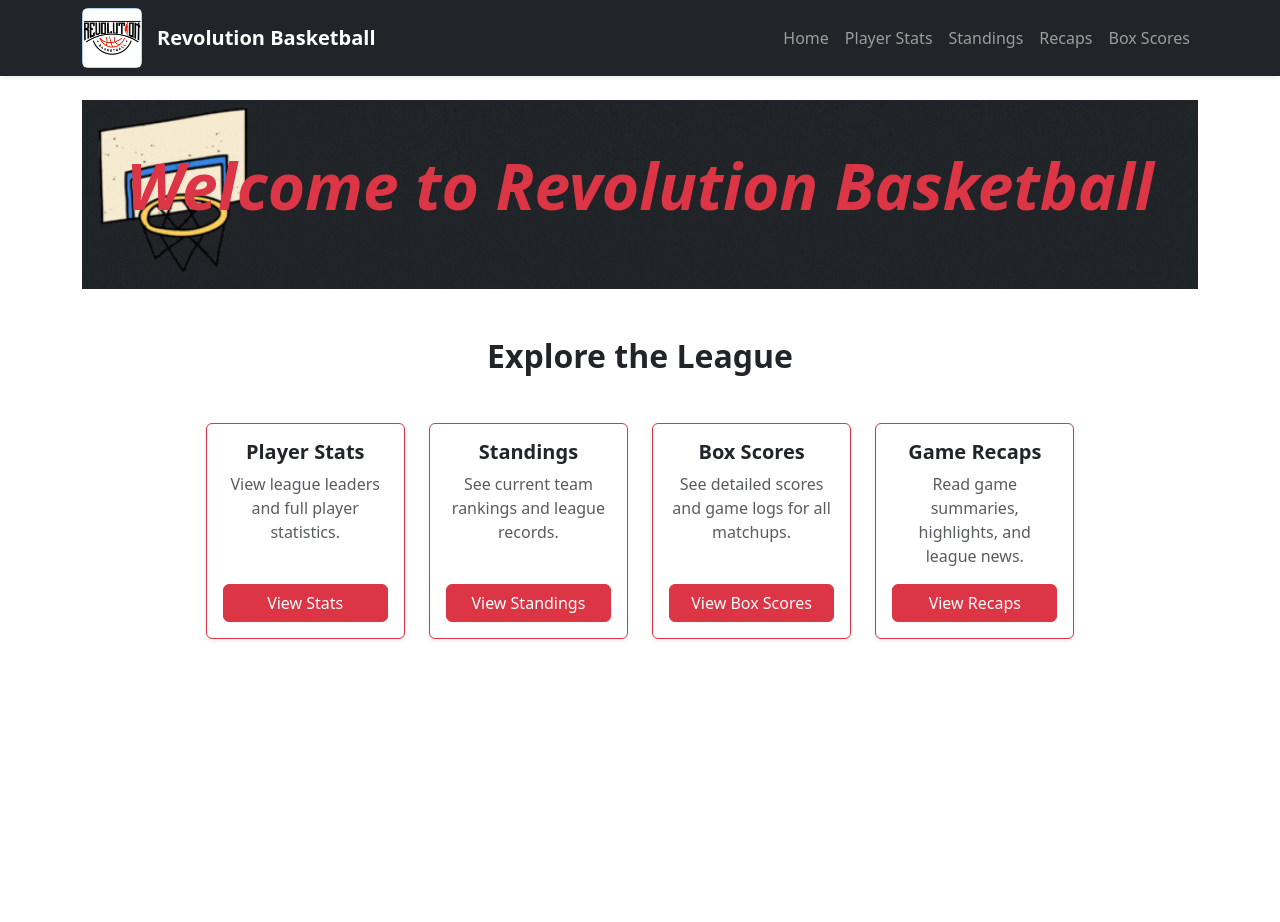
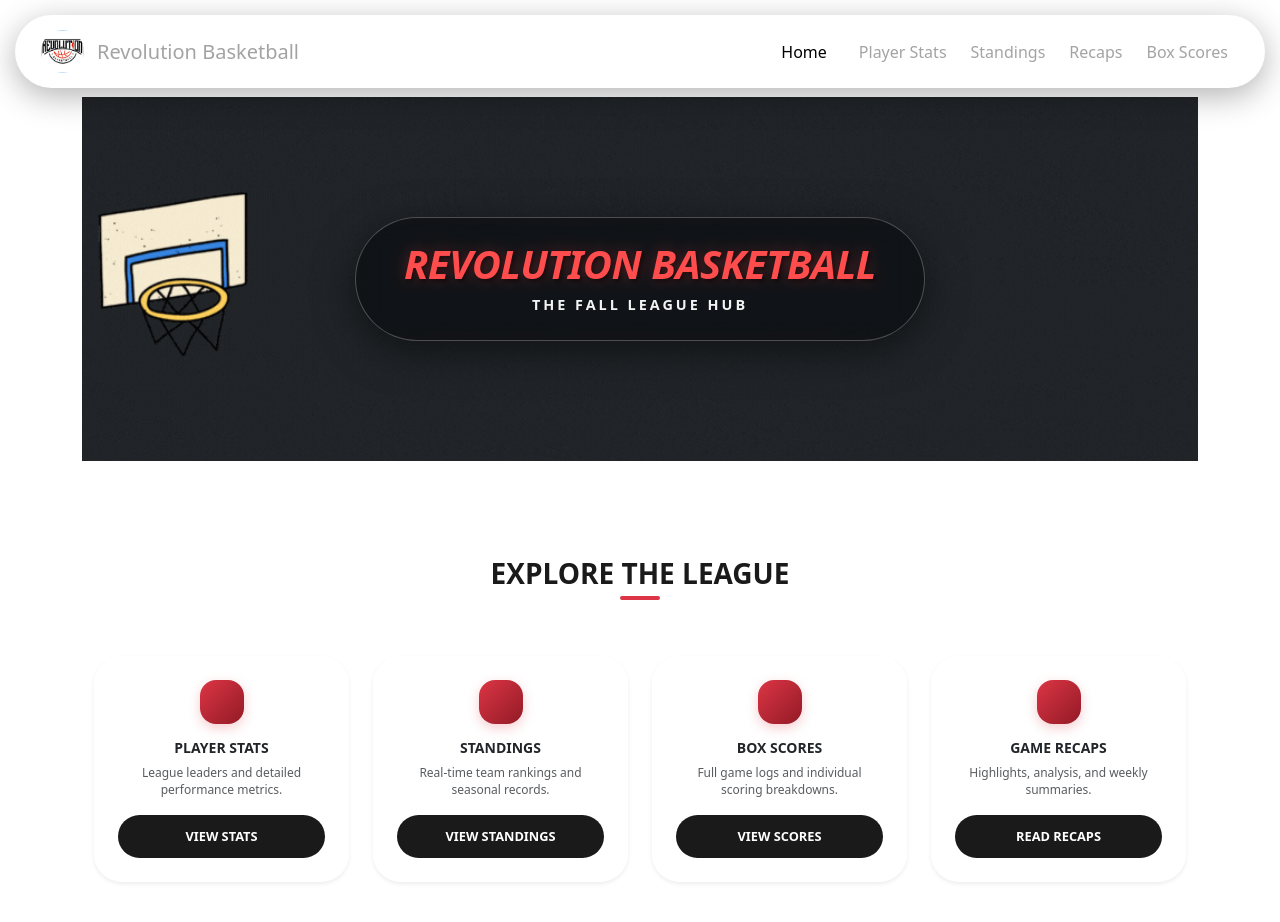
Before and after one commit to jhare3/RevolutionStats, a React (Create React App) app in the folder frontend/: page / in a window 1280 px wide. Shown: the top 922 px of the page. Before the commit the page ends 800 px from the top, so only its background shows below. Built offline with nearby package versions, Linux system fonts and the light colour scheme.

Commit message:
liquid glass update

```diff
--- a/frontend/src/Home.js
+++ b/frontend/src/Home.js
@@ -1,127 +1,228 @@
 import React from "react";
 import { Link } from 'react-router-dom';
 
-
 const Home = () => {
   return (
-    // Apply a background color style or class to this outermost div.
-    // Using white background here, assuming the parent container manages the overall page bg-light/bg-gray.
-    <div style={{ backgroundColor: '#ffffff' }}>
+    <div className="min-vh-100" style={{ backgroundColor: '#ffffff' }}>
+      <style>
+        {`
+          .hero-section {
+            background-image: url("/revolutionHero.gif");
+            background-size: cover;
+            background-position: left center;
+            position: relative;
+            /* Responsive padding: smaller on mobile, larger on desktop */
+            padding: clamp(4rem, 15vh, 8rem) 0;
+          }
+
+          /* Optimized glass overlay for mobile */
+          .glass-hero-capsule {
+            background: rgba(0, 0, 0, 0.45);
+            backdrop-filter: blur(12px) saturate(160%);
+            -webkit-backdrop-filter: blur(12px) saturate(160%);
+            border: 1px solid rgba(255, 255, 255, 0.25);
+            padding: clamp(1rem, 4vw, 1.5rem) clamp(1.5rem, 8vw, 3rem);
+            border-radius: 100px;
+            display: inline-block;
+            box-shadow: 0 10px 40px rgba(0, 0, 0, 0.5);
+            max-width: 90%; /* Prevent hitting screen edges on mobile */
+          }
+
+          /* Shrunken title with fluid sizing for mobile/iPhone */
+          .hero-title-pop {
+            font-size: clamp(1.5rem, 6vw, 2.5rem);
+            font-weight: 900;
+            letter-spacing: -0.5px;
+            color: #ff4d4d;
+            text-shadow: 0 0 15px rgba(255, 77, 77, 0.3), 2px 2px 4px rgba(0, 0, 0, 0.8);
+            margin: 0;
+            line-height: 1.1;
+          }
+
+          .hero-subtitle {
+            font-size: clamp(0.7rem, 3vw, 0.9rem);
+            letter-spacing: clamp(1px, 1vw, 3px);
+            opacity: 0.95;
+          }
+
+          .section-heading {
+            font-size: clamp(1.25rem, 5vw, 1.75rem);
+            font-weight: 800;
+            color: #1a1a1a;
+            position: relative;
+            display: inline-block;
+            padding-bottom: 10px;
+          }
+
+          .section-heading::after {
+            content: "";
+            position: absolute;
+            bottom: 0;
+            left: 50%;
+            transform: translateX(-50%);
+            width: 40px;
+            height: 4px;
+            background: #dc3545;
+            border-radius: 2px;
+          }
+
+          /* Optimized cards for touch interaction */
+          .liquid-glass-card {
+            background: rgba(255, 255, 255, 0.85);
+            backdrop-filter: blur(12px);
+            -webkit-backdrop-filter: blur(12px);
+            border: 1px solid rgba(0, 0, 0, 0.08);
+            border-radius: 1.75rem;
+            transition: all 0.3s ease;
+            overflow: hidden;
+          }
+
+          @media (hover: hover) {
+            .liquid-glass-card:hover {
+              transform: translateY(-8px);
+              background: #ffffff;
+              box-shadow: 0 20px 40px rgba(220, 53, 69, 0.12);
+              border: 1px solid rgba(220, 53, 69, 0.2);
+            }
+          }
+
+          /* Ensure cards look good when stacked on mobile */
+          @media (max-width: 576px) {
+            .liquid-glass-card {
+              border-radius: 1.25rem;
+            }
+          }
+
+          .card-icon-wrapper {
+            width: 44px;
+            height: 44px;
+            background: linear-gradient(135deg, #dc3545 0%, #921a25 100%);
+            color: white;
+            display: flex;
+            align-items: center;
+            justify-content: center;
+            border-radius: 1rem;
+            margin: 0 auto 1rem;
+            box-shadow: 0 4px 12px rgba(220, 53, 69, 0.25);
+          }
+
+          .card-btn {
+            background: #1a1a1a;
+            color: white;
+            border: none;
+            padding: 0.75rem 1.5rem; /* Larger touch target for mobile */
+            font-size: 0.8rem;
+            font-weight: 700;
+            border-radius: 100px;
+            transition: all 0.3s ease;
+            width: 100%; /* Full width buttons on mobile feel more native */
+          }
+
+          .card-btn:active {
+            transform: scale(0.95);
+            background: #dc3545;
+          }
+
+          .x-small {
+            font-size: 0.75rem;
+            line-height: 1.4;
+          }
+        `}
+      </style>
 
       {/* Hero Section */}
-      <div
-        // OPTIMIZATION: Reduced vertical padding on mobile (py-4) but retained large padding on large screens (py-6)
-        className="text-white text-center py-4 py-lg-6"
-        style={{
-          // Note: The image URL should be a public path or absolute URL in production.
-          backgroundImage: 'url("/revolutionHero.gif")',
-          backgroundSize: "cover",
-          // FIXED: Changed backgroundPosition to prioritize the far left part of the image.
-          backgroundPosition: "left center",
-        }}
-      >
-        {/* REMOVED: bg-dark bg-opacity-50 for a transparent background */}
-        <div className="py-4 px-3 mx-auto rounded-3">
-
-          {/* Added fst-italic for italic font style */}
-          <h1 className="display-3 fw-bold mb-3 text-danger fst-italic">Welcome to Revolution Basketball</h1>
+      <div className="hero-section text-center">
+        <div className="container px-3">
+          <div className="glass-hero-capsule">
+            <h1 className="hero-title-pop fst-italic">
+              REVOLUTION BASKETBALL
+            </h1>
+            <p className="text-white mt-2 mb-0 fw-bold text-uppercase hero-subtitle">
+              The Fall League Hub
+            </p>
+          </div>
         </div>
       </div>
 
-      {/* Quick Links Section - Now includes all five key pages */}
-      <div className="container my-5">
-        <h2 className="text-center mb-5 fw-bold text-dark">Explore the League</h2>
+      {/* Quick Links Section */}
+      <div className="container my-4 my-md-5 py-4 py-md-5">
+        <div className="text-center mb-4 mb-md-5">
+          <h2 className="section-heading text-uppercase tracking-tight">Explore the League</h2>
+        </div>
 
-        {/* Bootstrap Row with 5 columns for a large desktop display, wrapping to 2 or 1 column on smaller screens */}
-        <div className="row g-4 row-cols-1 row-cols-md-2 row-cols-lg-3 row-cols-xl-5 justify-content-center">
+        <div className="row g-3 g-md-4 row-cols-1 row-cols-sm-2 row-cols-lg-4 justify-content-center">
 
-          {/* 1. Player Stats Card (New) */}
+          {/* 1. Player Stats Card */}
           <div className="col">
-            <div className="card h-100 shadow-sm border-danger">
-              <div className="card-body text-center d-flex flex-column justify-content-between">
+            <div className="card liquid-glass-card h-100 p-3 p-md-4 border-0 shadow-sm">
+              <div className="card-body text-center d-flex flex-column justify-content-between p-0">
                 <div>
-                  <i className="bi bi-person-fill fs-1 text-danger mb-2"></i>
-                  <h5 className="card-title fw-bold">Player Stats</h5>
-                  <p className="card-text text-muted">View league leaders and full player statistics.</p>
+                  <div className="card-icon-wrapper">
+                    <i className="bi bi-person-fill fs-5"></i>
+                  </div>
+                  <h6 className="fw-bold mb-2 text-dark small">PLAYER STATS</h6>
+                  <p className="card-text text-muted x-small">League leaders and detailed performance metrics.</p>
                 </div>
-                {/* Replaced Link with <a> */}
-                <Link to="/player-stats" className="btn btn-danger mt-3">
-                  View Stats
+                <Link to="/player-stats" className="card-btn mt-3 text-decoration-none d-flex align-items-center justify-content-center">
+                  VIEW STATS
                 </Link>
               </div>
             </div>
           </div>
 
-          {/* 2. Standings Card (New) */}
+          {/* 2. Standings Card */}
           <div className="col">
-            <div className="card h-100 shadow-sm border-danger">
-              <div className="card-body text-center d-flex flex-column justify-content-between">
+            <div className="card liquid-glass-card h-100 p-3 p-md-4 border-0 shadow-sm">
+              <div className="card-body text-center d-flex flex-column justify-content-between p-0">
                 <div>
-                  <i className="bi bi-bar-chart-fill fs-1 text-danger mb-2"></i>
-                  <h5 className="card-title fw-bold">Standings</h5>
-                  <p className="card-text text-muted">See current team rankings and league records.</p>
+                  <div className="card-icon-wrapper">
+                    <i className="bi bi-bar-chart-fill fs-5"></i>
+                  </div>
+                  <h6 className="fw-bold mb-2 text-dark small">STANDINGS</h6>
+                  <p className="card-text text-muted x-small">Real-time team rankings and seasonal records.</p>
                 </div>
-                {/* Replaced Link with <a> */}
-                <Link to="/teams" className="btn btn-danger mt-3">
-                  View Standings
+                <Link to="/teams" className="card-btn mt-3 text-decoration-none d-flex align-items-center justify-content-center">
+                  VIEW STANDINGS
                 </Link>
               </div>
             </div>
           </div>
 
-          {/* 3. Box Scores Card (Existing) */}
+          {/* 3. Box Scores Card */}
           <div className="col">
-            <div className="card h-100 shadow-sm border-danger">
-              <div className="card-body text-center d-flex flex-column justify-content-between">
+            <div className="card liquid-glass-card h-100 p-3 p-md-4 border-0 shadow-sm">
+              <div className="card-body text-center d-flex flex-column justify-content-between p-0">
                 <div>
-                  <i className="bi bi-list-columns-reverse fs-1 text-danger mb-2"></i>
-                  <h5 className="card-title fw-bold">Box Scores</h5>
-                  <p className="card-text text-muted">See detailed scores and game logs for all matchups.</p>
+                  <div className="card-icon-wrapper">
+                    <i className="bi bi-list-columns-reverse fs-5"></i>
+                  </div>
+                  <h6 className="fw-bold mb-2 text-dark small">BOX SCORES</h6>
+                  <p className="card-text text-muted x-small">Full game logs and individual scoring breakdowns.</p>
                 </div>
-                {/* Replaced Link with <a> */}
-                <Link to="/boxscores" className="btn btn-danger mt-3">
-                  View Box Scores
+                <Link to="/boxscores" className="card-btn mt-3 text-decoration-none d-flex align-items-center justify-content-center">
+                  VIEW SCORES
                 </Link>
               </div>
             </div>
           </div>
 
-          {/* 4. Game Recaps Card (Existing) */}
+          {/* 4. Game Recaps Card */}
           <div className="col">
-            <div className="card h-100 shadow-sm border-danger">
-              <div className="card-body text-center d-flex flex-column justify-content-between">
+            <div className="card liquid-glass-card h-100 p-3 p-md-4 border-0 shadow-sm">
+              <div className="card-body text-center d-flex flex-column justify-content-between p-0">
                 <div>
-                  <i className="bi bi-file-text-fill fs-1 text-danger mb-2"></i>
-                  <h5 className="card-title fw-bold">Game Recaps</h5>
-                  <p className="card-text text-muted">Read game summaries, highlights, and league news.</p>
+                  <div className="card-icon-wrapper">
+                    <i className="bi bi-file-text-fill fs-5"></i>
+                  </div>
+                  <h6 className="fw-bold mb-2 text-dark small">GAME RECAPS</h6>
+                  <p className="card-text text-muted x-small">Highlights, analysis, and weekly summaries.</p>
                 </div>
-                {/* Replaced Link with <a> */}
-                <Link to="/recaps" className="btn btn-danger mt-3">
-                  View Recaps
+                <Link to="/recaps" className="card-btn mt-3 text-decoration-none d-flex align-items-center justify-content-center">
+                  READ RECAPS
                 </Link>
               </div>
             </div>
           </div>
-
-
-          {/* 5. Player Profiles Card (Commented Out for Future Use) */}
-          {/*
-          <div className="col">
-            <div className="card h-100 shadow-sm border-danger">
-              <div className="card-body text-center d-flex flex-column justify-content-between">
-                <div>
-                  <i className="bi bi-person-lines-fill fs-1 text-danger mb-2"></i>
-                  <h5 className="card-title fw-bold">Player Profiles</h5>
-                  <p className="card-text text-muted">Browse full profiles and individual performance history.</p>
-                </div>
-                <Link to="/profiles" className="btn btn-danger mt-3">
-                  View Profiles
-                </Link>
-              </div>
-            </div>
-          </div>
-          */}
-
 
         </div>
       </div>
--- a/frontend/src/Navigation.js
+++ b/frontend/src/Navigation.js
@@ -1,26 +1,109 @@
 import React from "react";
-import { Link } from "react-router-dom";
+import { Link, useLocation } from "react-router-dom";
 
+// Note: Bootstrap imports are expected to be available via CDN or local installation
 import "bootstrap/dist/css/bootstrap.min.css";
 import "bootstrap/dist/js/bootstrap.bundle.min.js";
 
+const Navigation = () => {
+  const location = useLocation();
 
-const Navigation = () => {
+  const navLinks = [
+    { name: "Home", path: "/" },
+    { name: "Player Stats", path: "/player-stats" },
+    { name: "Standings", path: "/teams" },
+    { name: "Recaps", path: "/recaps" },
+    { name: "Box Scores", path: "/boxscores" },
+  ];
+
   return (
-    <nav className="navbar navbar-expand-lg navbar-dark bg-dark shadow-sm">
-      <div className="container">
+    <>
+      <style>
+        {`
+          .glass-nav-container {
+            position: sticky;
+            top: 15px;
+            z-index: 1050;
+            width: 100%;
+            padding: 0 15px;
+          }
+
+          .glass-navbar {
+            background: rgba(255, 255, 255, 0.05); /* Very translucent */
+            backdrop-filter: blur(12px) saturate(180%);
+            -webkit-backdrop-filter: blur(12px) saturate(180%);
+            border: 1px solid rgba(255, 255, 255, 0.15);
+            border-radius: 100px; /* Capsule shape */
+            padding: 0.5rem 1.5rem;
+            transition: all 0.3s ease;
+            box-shadow: 0 8px 32px 0 rgba(0, 0, 0, 0.3);
+          }
+
+          /* Dark theme text optimization */
+          .glass-navbar .navbar-brand,
+          .glass-navbar .nav-link {
+            color: rgba(147, 147, 147, 0.85) !important;
+            font-weight: 500;
+            transition: color 0.2s ease;
+          }
+
+          .glass-navbar .nav-link:hover {
+            color: #ff4d4d !important; /* Revolution Red accent */
+          }
+
+          .glass-navbar .nav-link.active {
+            color: #000000ff !important;
+            background: rgba(255, 255, 255, 0.1);
+            border-radius: 50px;
+            padding-left: 1rem;
+            padding-right: 1rem;
+          }
+
+          .navbar-toggler {
+            border: none !important;
+            padding: 0;
+          }
+
+          .navbar-toggler:focus {
+            box-shadow: none !important;
+          }
+
+          .glass-logo {
+            height: 45px;
+            margin-right: 12px;
+            border-radius: 50%;
+            border: 1px solid rgba(255, 255, 255, 0.2);
+          }
+
+          @media (max-width: 991px) {
+            .glass-navbar {
+              border-radius: 20px;
+              padding: 0.75rem 1rem;
+            }
+            .navbar-collapse {
+              background: rgba(0, 0, 0, 0.2);
+              border-radius: 15px;
+              margin-top: 10px;
+              padding: 15px;
+            }
+          }
+        `}
+      </style>
+
+      <div className="glass-nav-container">
+        <nav className="navbar navbar-expand-lg glass-navbar">
+          <div className="container-fluid p-0">
+            <Link className="navbar-brand d-flex align-items-center" to="/">
               <img
                 src="/revolutionLogo.jpg"
-          alt="Revolution Basketball League Logo"
-          style={{ height: "60px", marginRight: "15px" }}
-          className="rounded"
+                alt="Logo"
+                className="glass-logo"
               />
-        <Link className="navbar-brand fw-bold" to="/">
-          Revolution Basketball
+              <span className="d-none d-sm-inline">Revolution Basketball</span>
             </Link>
 
             <button
-          className="navbar-toggler"
+              className="navbar-toggler text-white"
               type="button"
               data-bs-toggle="collapse"
               data-bs-target="#navbarNav"
@@ -28,50 +111,27 @@ const Navigation = () => {
               aria-expanded="false"
               aria-label="Toggle navigation"
             >
-          <span className="navbar-toggler-icon"></span>
+              <i className="bi bi-list fs-1 text-white"></i>
             </button>
 
             <div className="collapse navbar-collapse" id="navbarNav">
-          <ul className="navbar-nav ms-auto">
-            <li className="nav-item">
-              <Link className="nav-link" to="/">
-                Home
+              <ul className="navbar-nav ms-auto align-items-center">
+                {navLinks.map((link) => (
+                  <li className="nav-item mx-lg-1" key={link.path}>
+                    <Link
+                      className={`nav-link ${location.pathname === link.path ? "active" : ""}`}
+                      to={link.path}
+                    >
+                      {link.name}
                     </Link>
                   </li>
-            <li className="nav-item">
-              <Link className="nav-link" to="/player-stats">
-                Player Stats
-              </Link>
-            </li>
-            <li className="nav-item">
-              <Link className="nav-link" to="/teams">
-                Standings
-              </Link>
-            </li>
-            <li className="nav-item">
-              <Link className="nav-link" to="/recaps">
-                Recaps
-              </Link>
-            </li>
-
-            {/* Player Profiles Link (Commented Out for Future Use) */}
-            {/*
-            <li className="nav-item">
-              <Link className="nav-link" to="/profiles">
-                Player Profiles
-              </Link>
-            </li>
-            */}
-
-            <li className="nav-item">
-              <Link className="nav-link" to="/boxscores">
-                Box Scores
-              </Link>
-            </li>
+                ))}
               </ul>
             </div>
           </div>
         </nav>
+      </div>
+    </>
   );
 };
 
```
Lines whose indentation alone changed are shown as unchanged.
